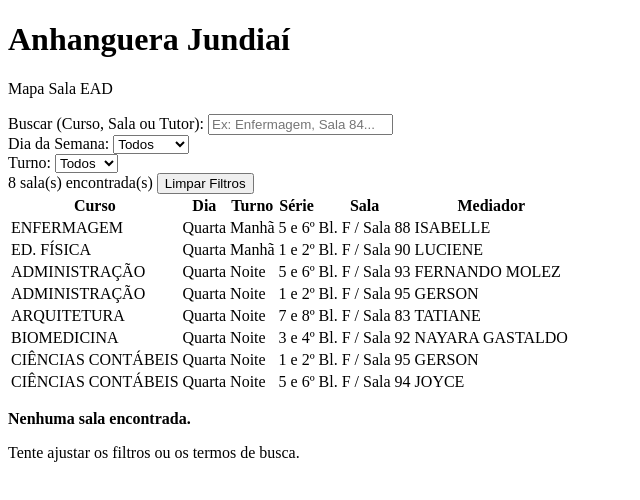
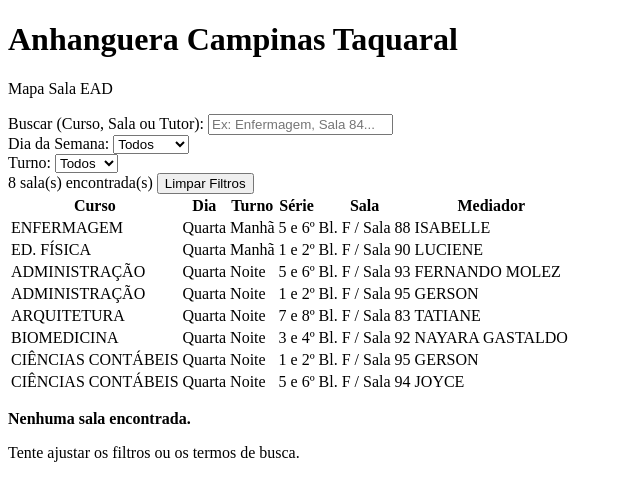
Before and after one commit to luizcandidoadm-cell/Anhanguera-Campinas, a plain HTML site: page index.html in a window 1280 px wide. Shown: the whole page, without its empty margins (0-640 px from the left). Drawn offline with Linux system fonts and the light colour scheme.

Commit message:
Update index.html

```diff
--- a/index.html
+++ b/index.html
@@ -3,7 +3,8 @@
 <head>
     <meta charset="UTF-8">
     <meta name="viewport" content="width=device-width, initial-scale=1.0">
-    <title>Anhanguera Taquaral - Mapa Sala EAD</title>
+    <title>Anhanguera Campinas Taquaral - Mapa Sala EAD</title>
+    <!-- Ajustado para puxar exatamente o seu arquivo 'estilo.css' -->
     <link rel="stylesheet" href="estilo.css">
 </head>
 <body>
@@ -11,7 +12,7 @@
     <div class="card-container">
         <!-- Cabeçalho Laranja -->
         <header class="header">
-            <h1>Anhanguera Jundiaí</h1>
+            <h1>Anhanguera Campinas Taquaral</h1>
             <p>Mapa Sala EAD</p>
         </header>
 
```
